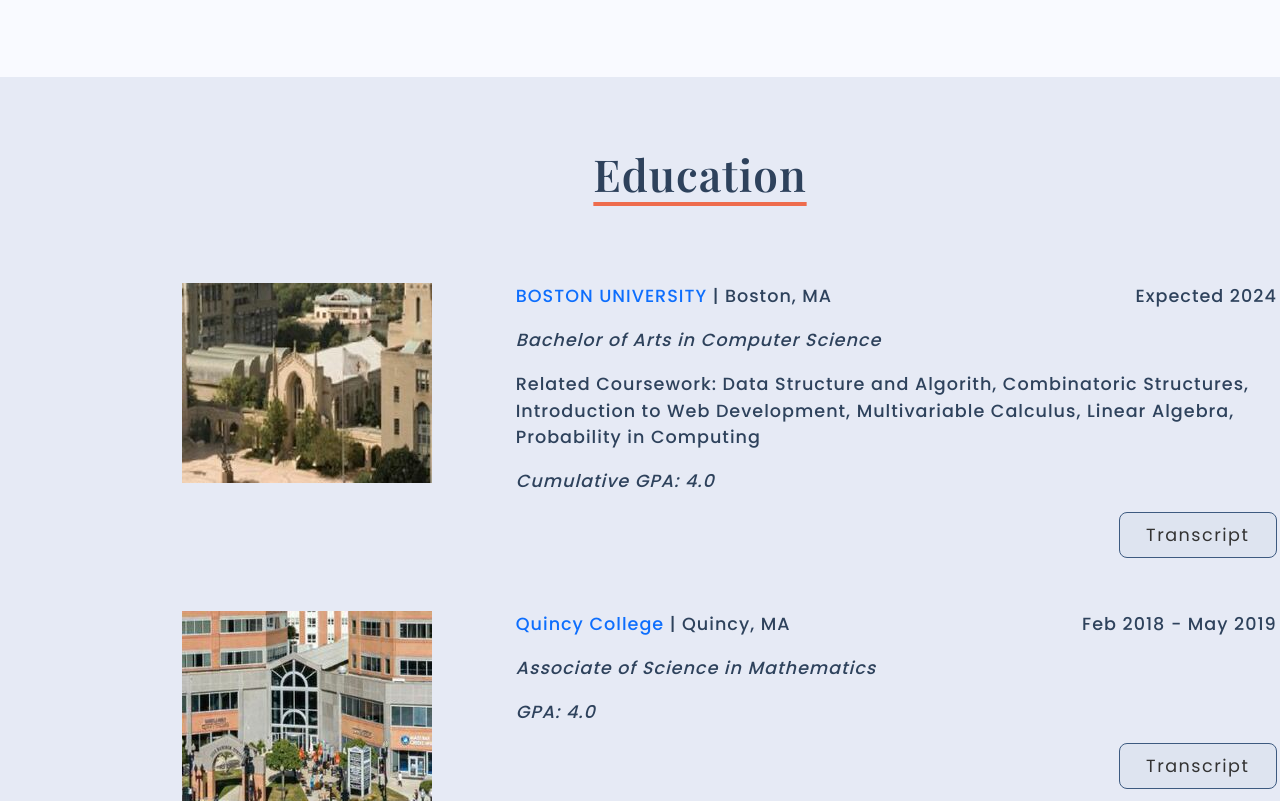
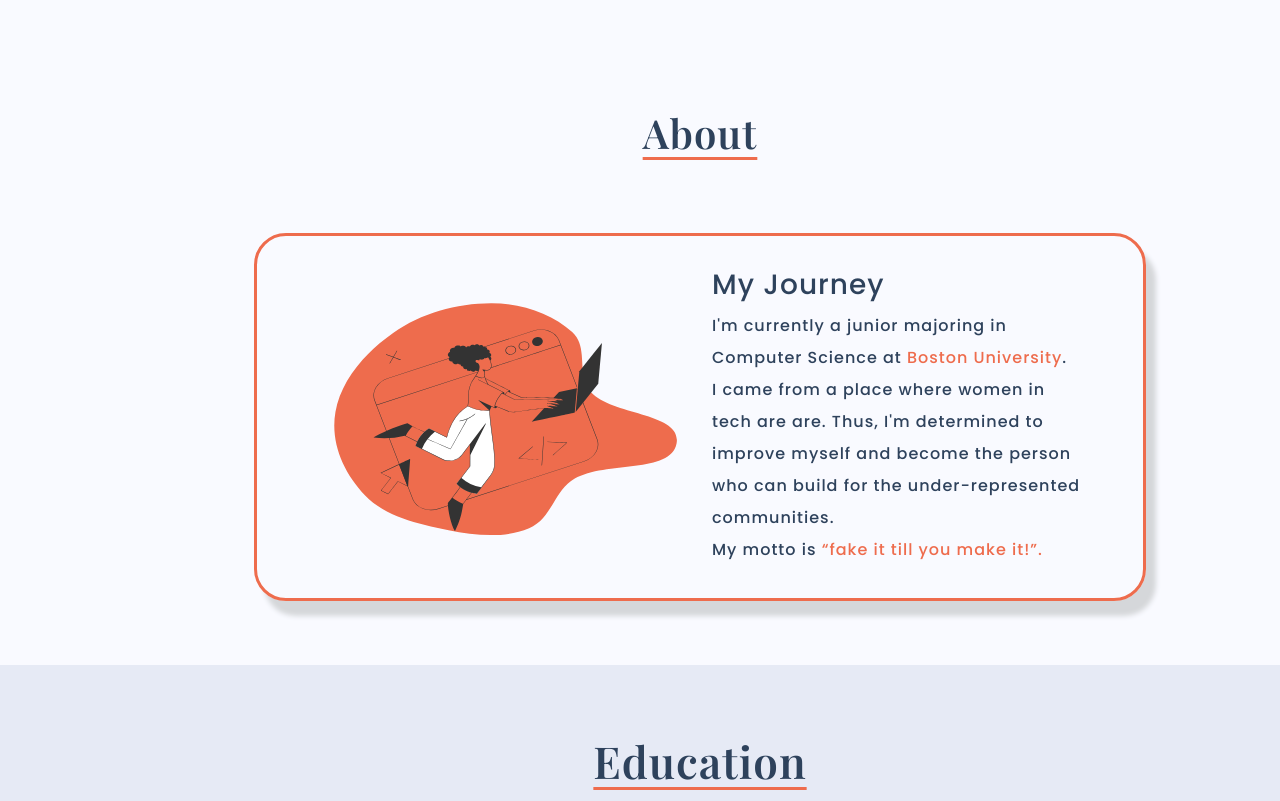
Before and after one commit to trucdg/WTE-project, a plain HTML site: page about.html in a window 1280 px wide. Shown: the part 663-1464 px from the top of the page. Drawn offline with nearby package versions, Linux system fonts and the light colour scheme.

Commit message:
add code-girl picture, add content and stylings to the about section

```diff
--- a/about.css
+++ b/about.css
@@ -31,7 +31,7 @@ a {
 
 #navbar-container {
     padding: 2em;
-    font-size: 1.3vw;
+    font-size: 1.2em;
     font-weight: 700;
 }
 
@@ -106,12 +106,36 @@ button:hover {
 .section h2 {
     font-family: 'Playfair Display', Arial, Helvetica, sans-serif;
     font-size: 2.5em;
-    text-decoration: underline #EE6C4D;
-    text-underline-offset: 10px;
+    text-decoration: underline 3px #EE6C4D;
+    text-underline-offset: 8px;
     padding-bottom: 1.7em;
     text-align: center;
 }
 
+/* About */
+#about-cont-outer {
+    margin-bottom: 4em;
+}
+
+#about-cont-inner {
+    text-align: center;
+    width: 80%;
+    border: solid 3px #EE6C4D;
+    border-radius: 2em;
+    box-shadow: 10px 15px 5px #d5d7da;
+    margin: auto;
+    padding: 2em 3em;
+}
+
+#code-girl {
+    width: 100%;
+}
+
+#about-text {
+    text-align: start;
+    line-height: 2em;
+    font-weight: 500;
+}
 
 /* Education */
 #education-cont {
@@ -327,11 +351,6 @@ button:hover {
 
 @media screen and (max-width: 1200px) {
 
-    /* Body */
-    body {
-        font-size: 2vw;
-    }
-
     /* Header */
     .header-imgs {
         width: 45vw;
--- a/about.html
+++ b/about.html
@@ -56,8 +56,7 @@
                     <div>
                         <p class="emphasized">SOFTWARE DEVELOPER</p>
                         <h1>Hello, my name is Truc Duong!</h1>
-                        <p id="tagline" class="d-none d-lg-block">I'm currently a junior majoring in Computer Science at
-                            Boston University. </br>
+                        <p id="tagline" class="d-none d-lg-block">
                             I love
                             coding and
                             building
@@ -76,6 +75,26 @@
         </div>
     </header>
     <!-- Main content -->
+    <!-- About -->
+    <div class="container  section" id="about-cont-outer">
+        <h2>About</h2>
+        <div class="row align-items-center" id="about-cont-inner">
+            <div class="col d-none d-lg-block">
+                <img src="imgs/code-girl.svg" alt="code girl" id="code-girl">
+            </div>
+            <div class="col" id="about-text">
+                <h3>My Journey</h3>
+                <p>I'm currently a junior majoring in Computer Science at
+                    <span class="emphasized">Boston University</span>.
+                </p>
+                <p>I came from a place where women in tech are are. Thus, I'm determined to improve myself and become
+                    the person who can build for the under-represented communities.</p>
+                <p class="d-lg-none"> I love coding and build things that make people smile :).</p>
+                <p>My motto is <span class="emphasized"> “fake it till you make it!”.</span></p>
+            </div>
+
+        </div>
+    </div>
     <!-- Education -->
     <div id="education-cont" class="section">
         <h2>Education</h2>
```
Also changed, not shown: imgs/code-girl.svg (added).
